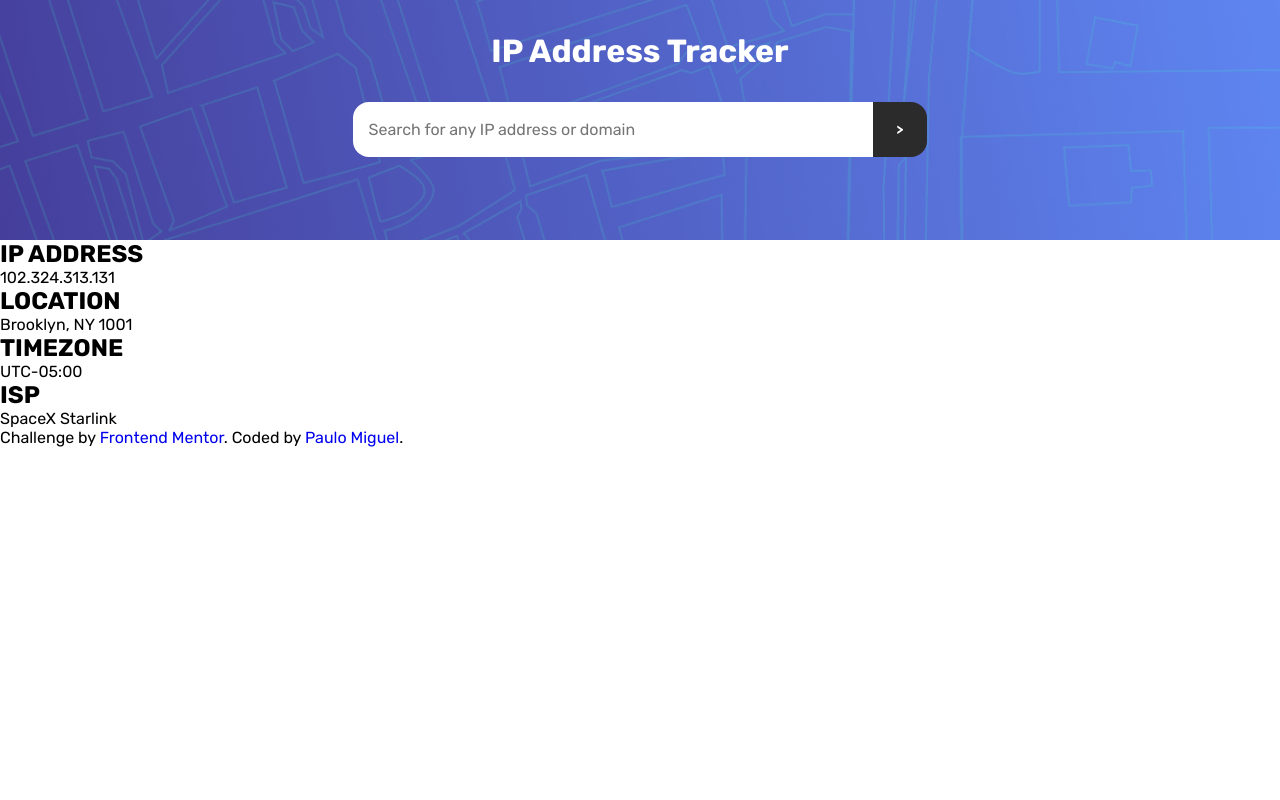
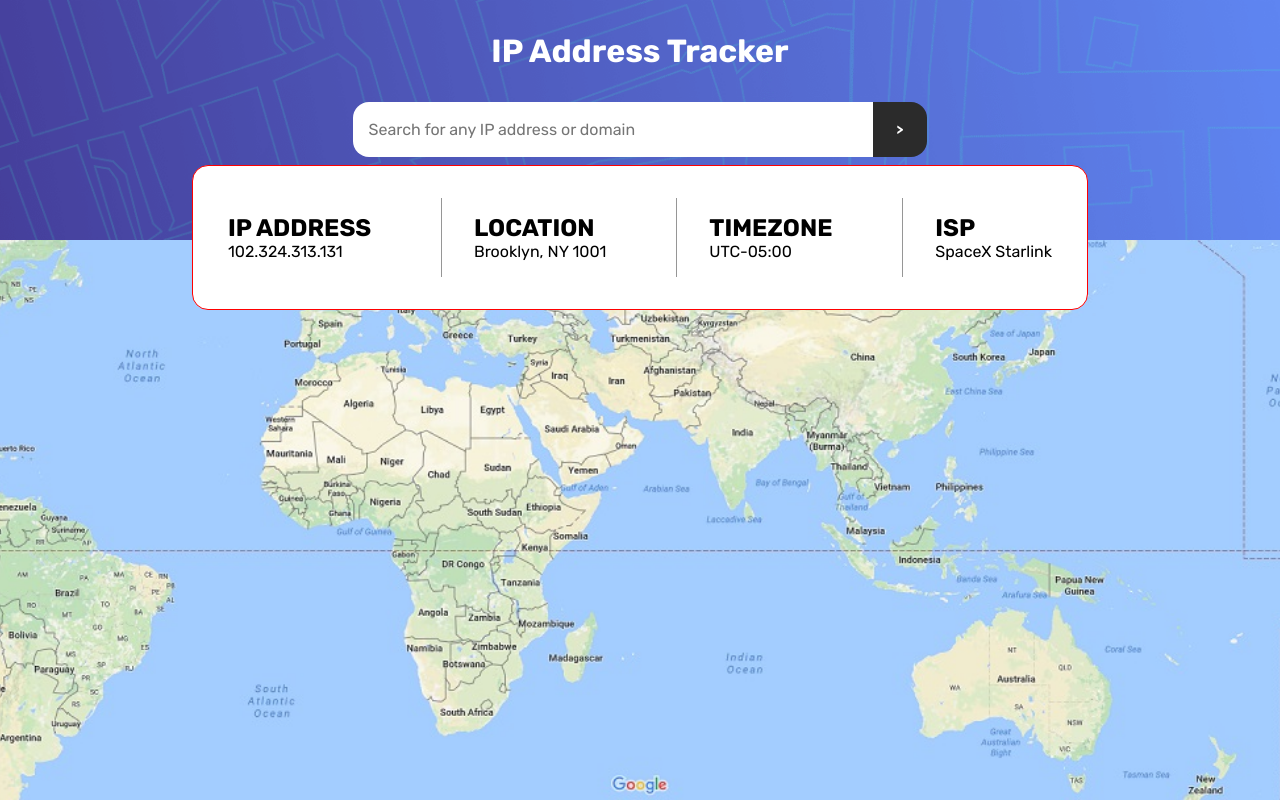
Before and after one commit to paulomiguelJS/ipaddresstracker, a plain HTML site: page index.html in a window 1280 px wide. Drawn offline with Linux system fonts and the light colour scheme.

Commit message:
desktop layout finished

```diff
--- a/assets/css/sass/_colors.scss
+++ b/assets/css/sass/_colors.scss
@@ -2,3 +2,5 @@ $VeryDarkGray: hsl(0, 0%, 17%);
 $DarkGray: hsl(0, 0%, 59%);
 
 $white: #ffffff;
+
+$lightGray: #2c2c2c;
--- a/assets/css/sass/_layout.scss
+++ b/assets/css/sass/_layout.scss
@@ -3,8 +3,12 @@
   align-items: center;
   flex-direction: column;
 
+  position: absolute;
+
   width: 100%;
   height: 30vh;
+  min-height: 150px;
+
   background: url(/assets/imgs/pattern-bg.png) no-repeat center center;
   background-size: cover;
 }
@@ -51,3 +55,32 @@
     }
   }
 }
+
+.infoContainer {
+  display: flex;
+  align-items: center;
+  justify-content: space-around;
+
+  position: absolute;
+  bottom: -70px;
+
+  width: 70%;
+  padding: 2rem 0;
+
+  border-radius: 1rem;
+
+  background-color: $white;
+
+  .infoList {
+    border-left: 1px solid $DarkGray;
+
+    padding: 1rem 0 1rem 2rem;
+  }
+}
+
+.map {
+  height: 100vh;
+
+  background: url(/assets/imgs/google-maps-tutorial.jpg) no-repeat center center;
+  background-size: cover;
+}
--- a/index.html
+++ b/index.html
@@ -23,33 +23,33 @@
       <input class="ipInput" type="text" name="" id="" placeholder="Search for any IP address or domain">
       <button>></button>
     </form>
-  </header>
-
-  <main>
-
+    <main class="infoContainer border container">
       <div>
         <h2>IP ADDRESS</h2>
         <p>102.324.313.131</p>
       </div>
-    <div>
+      <div class="infoList">
         <h2>LOCATION</h2>
         <p>Brooklyn, NY 1001</p>
       </div>
-    <div>
+      <div class="infoList">
         <h2>TIMEZONE</h2>
         <p>UTC-05:00</p>
       </div>
-    <div>
+      <div class="infoList">
         <h2>ISP</h2>
         <p>SpaceX Starlink</p>
       </div>
-    <div class="map"></div>
+    </main>
+  </header>
+  <section class="map">
+  </section>
 
-  </main>
-  <div class="attribution">
+  <!--<div class="attribution">
     Challenge by <a href="https://www.frontendmentor.io?ref=challenge" target="_blank">Frontend Mentor</a>.
     Coded by <a href="https://www.paulomiguel.dev/" target="_blank">Paulo Miguel</a>.
-  </div>
+    </div>-->
+
   <script src="assets/js/app.js"></script>
 </body>
 
```
Also changed, not shown: assets/css/style.css, assets/imgs/google-maps-tutorial.jpg (added), 1 other file. Lines whose indentation alone changed are shown as unchanged.
